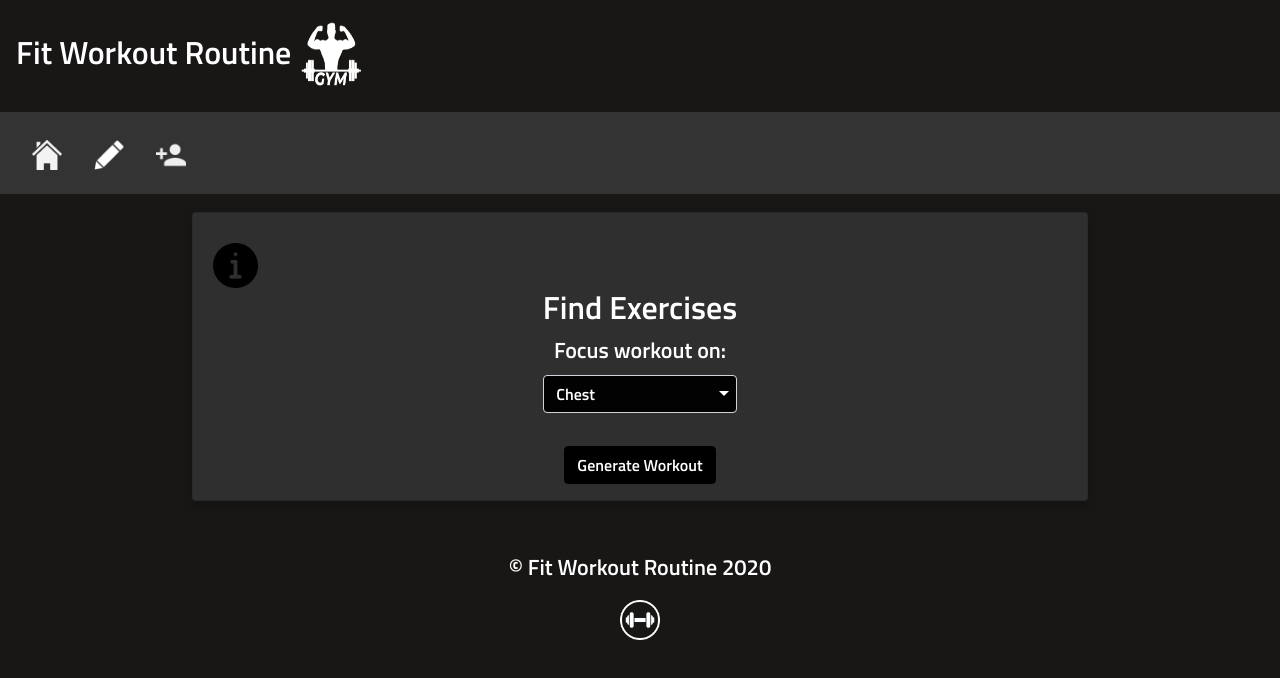
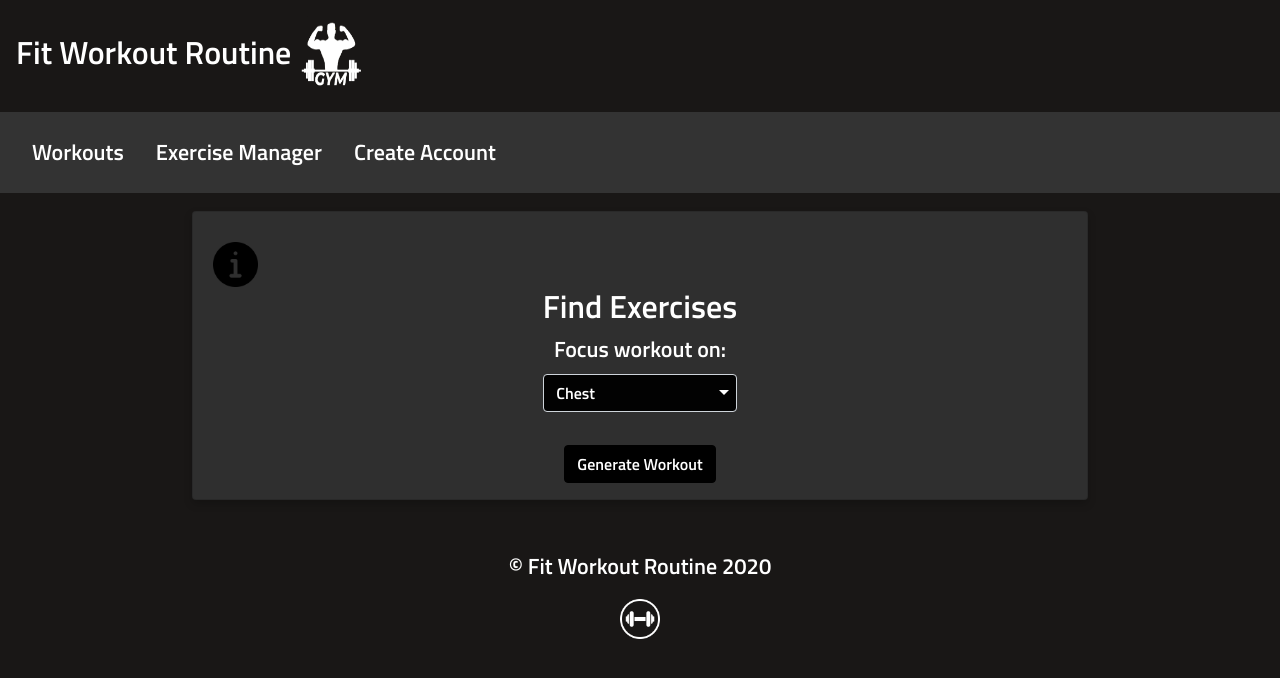
Before and after one commit to zhusain1/fitworkoutroutine_v1, a React (Create React App) app: page / in a window 1280 px wide. Shown: the top 678 px of the page. Built offline with nearby package versions, Linux system fonts and the light colour scheme.

Commit message:
changing icons to text for navbar

```diff
--- a/src/Navigationbar.js
+++ b/src/Navigationbar.js
@@ -4,9 +4,7 @@ import axios from 'axios';
 import Cookies from 'universal-cookie';
 import Navbar from 'react-bootstrap/Navbar';
 import Nav from 'react-bootstrap/Nav';
-import home from './home.png'
-import edit from './edit.png'
-import add from './add.png'
+
 class Navigationbar extends Component {
     constructor(props){
         super(props)
@@ -70,19 +68,19 @@ class Navigationbar extends Component {
                         <Nav className="mr-auto">
                             <li>
                                 <Link to="/">
-                                    <img src={home} alt="home" width="30" height="30"/>
+                                    Workouts
                                 </Link>
                             </li>
                             <li>
                                 {this.state.validRoute === true ?
                                 <Link to={{pathname:"/exerciseManager", state:{validRoute: this.state.validRoute}}}>
-                                    <img src={edit} alt="edit" width="30" height="30"/>
+                                    Exercise Manager
                                 </Link>:
-                                <Link to="/login"><img src={edit} alt="edit" width="30" height="30"/> </Link>
+                                <Link to="/login"> Exercise Manager </Link>
                                 }
                             </li>
                             <li>
-                                <Link to="/createAccount"><img src={add} alt="add" width="30" height="30"/></Link>
+                                <Link to="/createAccount"> Create Account </Link>
                             </li>
 
                             {this.state.username.length > 0 &&
```
